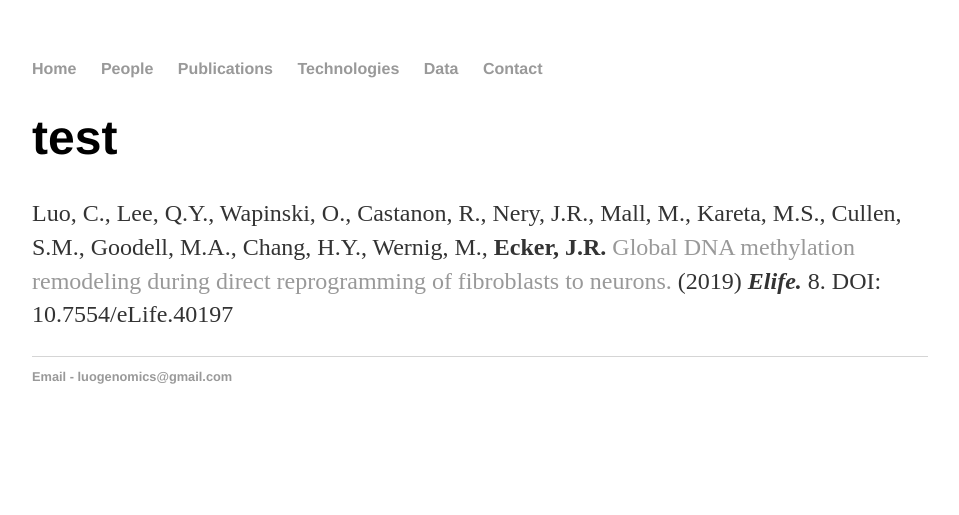
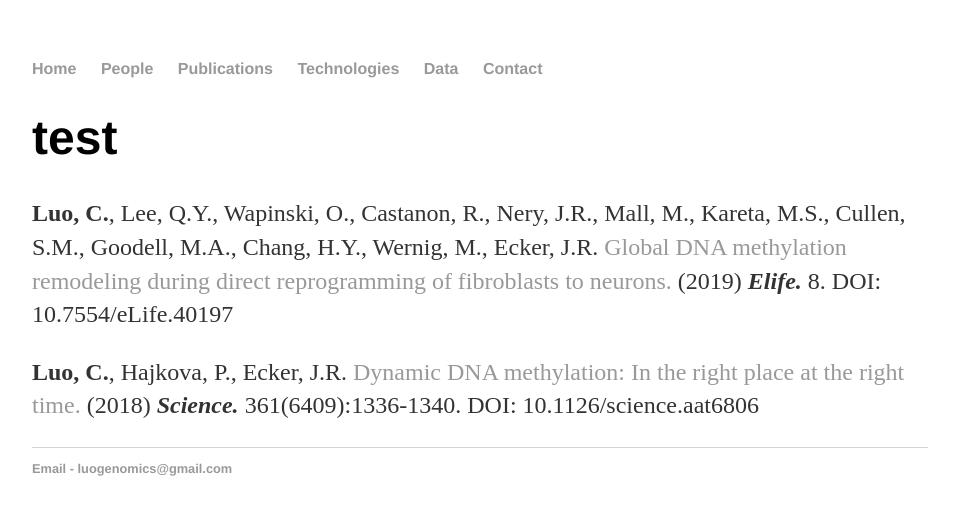
Before and after one commit to luogenomics/luogenomics.github.io, a Jekyll site: the page built from publications/index.html, in a window 1280 px wide. Shown: the top 515 px of the page, without its empty margins (160-1119 px from the left). Built offline with Jekyll 4.4.1, drawn with Linux system fonts in a browser that asks for light colours.

Commit message:
Update index.html

```diff
--- a/publications/index.html
+++ b/publications/index.html
@@ -4,5 +4,6 @@
 ---
 <div class="blurb">
 	<h1>test</h1>
-	<p>Luo, C., Lee, Q.Y., Wapinski, O., Castanon, R., Nery, J.R., Mall, M., Kareta, M.S., Cullen, S.M., Goodell, M.A., Chang, H.Y., Wernig, M., <span style="font-weight:bold">Ecker, J.R.</span> <a href="https://www.ncbi.nlm.nih.gov/pubmed/?term=30644360%5BPMID%5D" target="_blank">Global DNA methylation remodeling during direct reprogramming of fibroblasts to neurons.</a> (2019) <strong><em> Elife.</em></strong> 8.  DOI: 10.7554/eLife.40197 </p>
+	<p><span style="font-weight:bold">Luo, C.</span>, Lee, Q.Y., Wapinski, O., Castanon, R., Nery, J.R., Mall, M., Kareta, M.S., Cullen, S.M., Goodell, M.A., Chang, H.Y., Wernig, M., Ecker, J.R. <a href="https://www.ncbi.nlm.nih.gov/pubmed/?term=30644360%5BPMID%5D" target="_blank">Global DNA methylation remodeling during direct reprogramming of fibroblasts to neurons.</a> (2019) <strong><em> Elife.</em></strong> 8.  DOI: 10.7554/eLife.40197 </p>
+	<p><span style="font-weight:bold">Luo, C.</span>, Hajkova, P., Ecker, J.R. <a href="https://www.ncbi.nlm.nih.gov/pubmed/?term=30262495%5BPMID%5D" target="_blank">Dynamic DNA methylation: In the right place at the right time.</a> (2018) <strong><em> Science.</em></strong> 361(6409):1336-1340.  DOI: 10.1126/science.aat6806 </p>
 </div><!-- /.blurb -->
```
